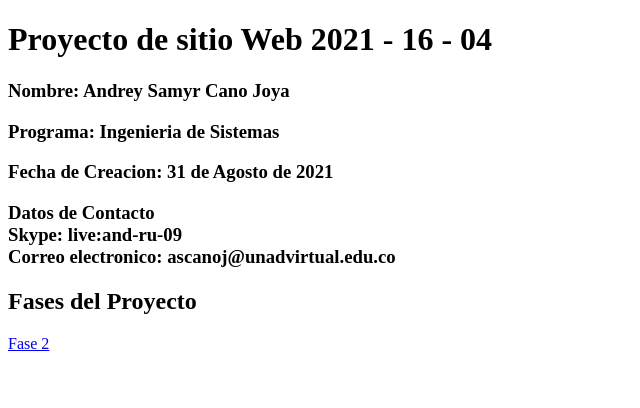
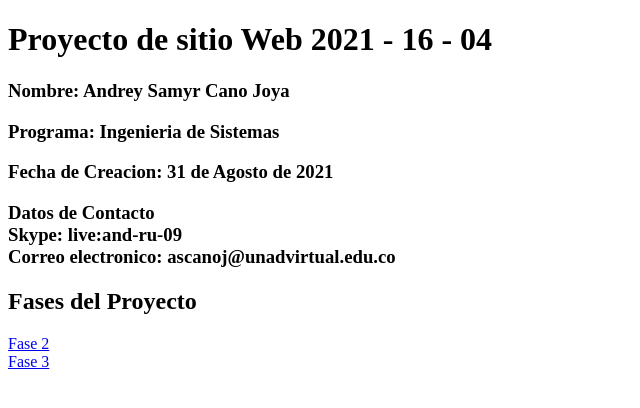
Before and after one commit to AndreyCanoJ/DSW-AndreyCano, a plain HTML site: page index.html in a window 1280 px wide. Shown: the full height of the page, 0-640 px from the left. Drawn offline with Linux system fonts and the light colour scheme.

Commit message:
fase 3
Actualizacion index proyecto  - link fase 3

```diff
--- a/index.html
+++ b/index.html
@@ -17,6 +17,8 @@
 <h2> Fases del Proyecto</h2>
 
 <a href="fase2/desing.html"> Fase 2</a>
+<br>
+<a href="fase3/index.html"> Fase 3</a>
 
 </body>
 </html>
```
